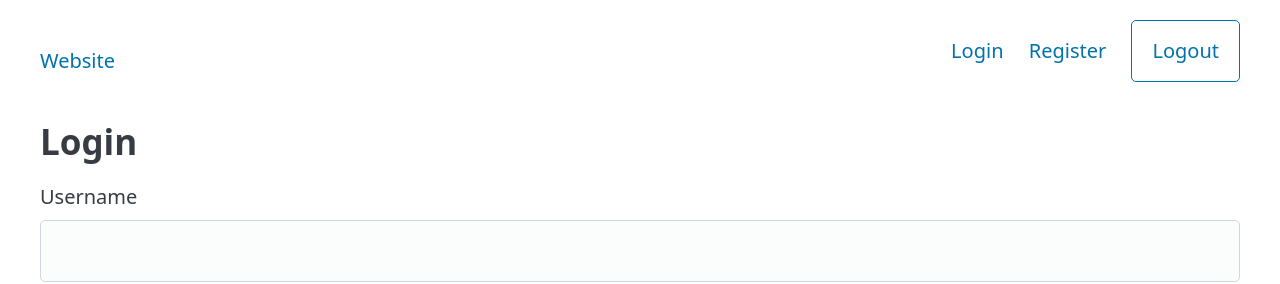
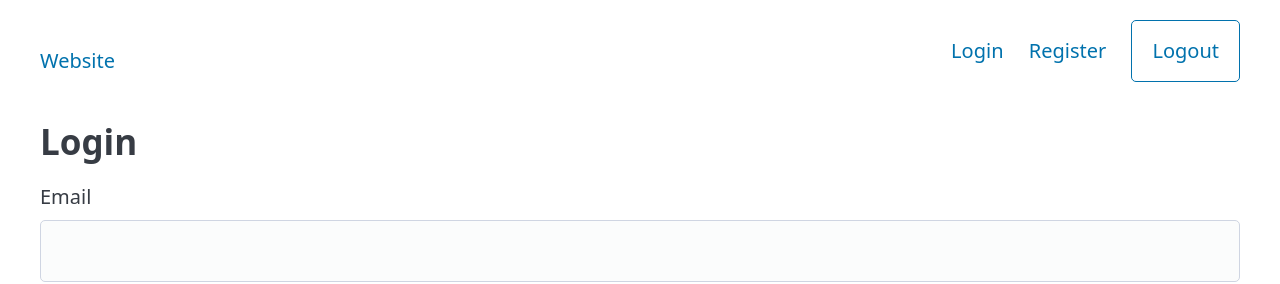
Before and after one commit to moolenbeek/sveltekit-auth-update, a SvelteKit app: page /login in a window 1280 px wide. Shown: the top 284 px of the page. Built offline with nearby package versions, Linux system fonts and the light colour scheme.

Commit message:
update form

```diff
--- a/src/routes/login/+page.svelte
+++ b/src/routes/login/+page.svelte
@@ -1,13 +1,7 @@
-<script lang="ts">
-	import type { PageData } from "./$types";
-	export let data: PageData;
-	console.log(data);
-</script>
-
 <form method="POST">
 	<h2>Login</h2>
-	<label for="username">Username</label>
-	<input type="text" id="username" name="username" required />
+	<label for="email">Email</label>
+	<input type="email" id="email" name="email" required />
 
 	<label for="password">Password</label>
 	<input type="password" id="password" name="password" required />
```
